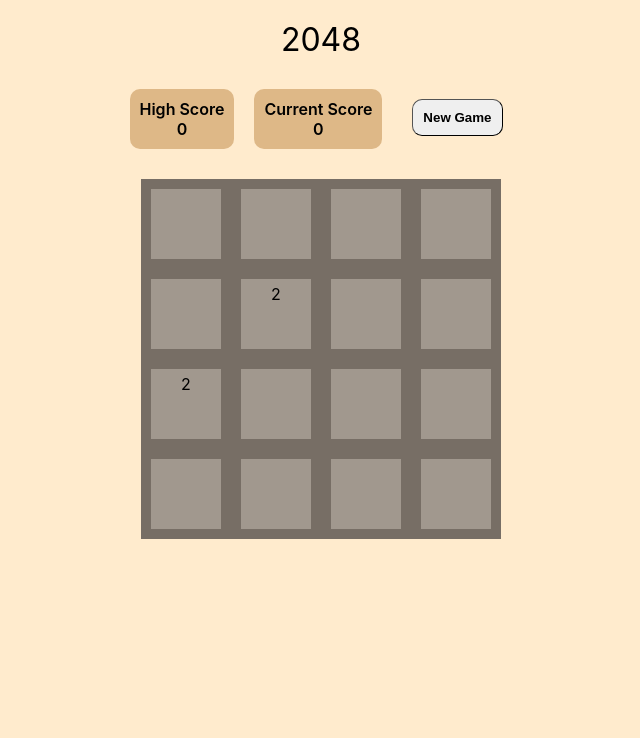
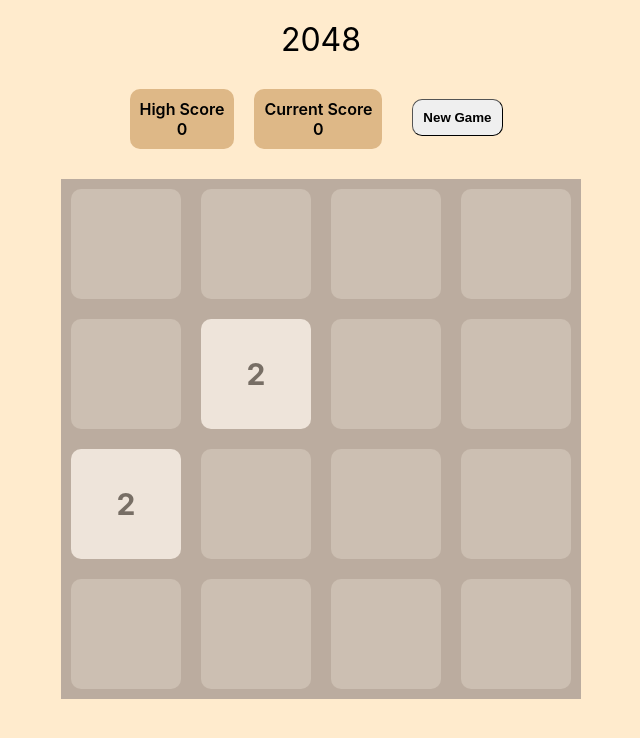
Before and after one commit to shubh299/RipplingAcademy, a React (Create React App) app in the folder Week2/2048-game/: page / in a window 1280 px wide. Shown: the top 738 px of the page, without its empty margins (319-959 px from the left). Built offline with nearby package versions, Linux system fonts and the light colour scheme.

Commit message:
Added CSS for tiles based on number

```diff
--- a/Week2/2048-game/src/App.css
+++ b/Week2/2048-game/src/App.css
@@ -41,13 +41,74 @@
   display: grid;
   width: fit-content;
   grid-template-columns: 1fr 1fr 1fr 1fr;
-  background-color: #776e65;
+  background-color: #bbac9f;
 }
 
 .cell{
-  height:60px;
-  width:60px;
+  height:100px;
+  width:100px;
   padding: 5px;
+  display: flex;
+  justify-content: center;
+  align-items: center;
+  border-radius: 10px;
   margin:10px;
-  background-color: rgba(238, 228, 218, 0.35);
+  font-size: 30px;
+  font-weight: 700;
+  background-color: #ccbfb2;
 }
+
+.cell2{
+  background-color: #eee4da;
+  color: #776e65;
+}
+
+.cell4{
+  background-color: #ede0c8;
+  color: #776e65;
+}
+
+.cell8{
+  background-color: #f1b178;
+  color: #f8f6f1;
+}
+
+.cell16{
+  background-color: #f59562;
+  color: #f8f6f1;
+}
+
+.cell32{
+  background-color: #f57c5f;
+  color: #f8f6f1;
+}
+
+.cell64{
+  background-color: #f55e3a;
+  color: #f8f6f1;
+}
+
+.cell128{
+  background-color: #edcf72;
+  color: #f8f6f1;
+}
+
+.cell256{
+  background-color: #edcc61;
+  color: #f8f6f1;
+}
+
+.cell512{
+  background-color: #edc850;
+  color: #f8f6f1;
+}
+
+.cell1024{
+  background-color: #edc53f;
+  color: #f8f6f1;
+}
+
+.cell2048{
+  background-color: #edc22e;
+  color: #f8f6f1;
+}
--- a/Week2/2048-game/src/App.js
+++ b/Week2/2048-game/src/App.js
@@ -55,21 +55,40 @@ class ScoreField extends React.Component{
 class Cell extends React.Component{
   constructor(props){
     super(props);
-    this.state = {value: this.props.value ? this.props.value : ' '}
+    this.state = {value: this.props.value ? this.props.value : ''}
+    this.className = "cell";
   }
 
   static getDerivedStateFromProps(props, state) {
     return {
-      value: props.value
+      value: props.value ? props.value : ''
     };
   }
 
   render(){
+    switch(this.state.value){
+      case '': this.className = "cell"; break;
+      case 2: this.className = "cell cell2"; break;
+      case 4: this.className = "cell cell4"; break;
+      case 8: this.className = "cell cell8"; break;
+      case 16: this.className = "cell cell16"; break;
+      case 32: this.className = "cell cell32"; break;
+      case 64: this.className = "cell cell64"; break;
+      case 128: this.className = "cell cell128"; break;
+      case 256: this.className = "cell cell256"; break;
+      case 512: this.className = "cell cell512"; break;
+      case 1024: this.className = "cell cell1024"; break;
+      case 2048: this.className = "cell cell2048"; break;
+      default: this.className = "cell cell2048";
+    }
     return(
-      <div className="cell">{this.state.value}</div>
+      <div className={this.className}>{this.state.value}</div>
     );
   }
 }
+
+
+function gameWon(){} //TODO
 
 function gameOver(){} //TODO
 
@@ -90,14 +109,7 @@ class Grid2048 extends React.Component{
       let defined_value = undefined;
       let start = start_index_fn(i);
 
-      // let local_row = [];
-
-      // for(let j = 0; j < 4; j++){
-      //   local_row.push(this.state.grid[next_index_fn(start,j)]);
-      // }
-
       for(let j = 0; j < 4; j++){
-        // console.log(start-4*j,this.state.grid[start - 4*j]);
         if(!defined_value_found){
           if(this.state.grid[next_index_fn(start,j)]){
             defined_value_found = true;
@@ -120,7 +132,6 @@ class Grid2048 extends React.Component{
           }
         }
       }
-
       if(move_possible){
         break;
       }
@@ -143,9 +154,7 @@ class Grid2048 extends React.Component{
     //checking right move
     let rightmove_possible = this.traversalForCheckMove((i) => 4*i,(a,b) => a+b);
 
-    // console.log("moves_possible",this.state.moves_possible);
-    this.setState({moves_possible: [upmove_possible,downmove_possible,leftmove_possible,rightmove_possible]},
-      function(){console.log(this.state.moves_possible)});
+    this.setState({moves_possible: [upmove_possible,downmove_possible,leftmove_possible,rightmove_possible]});
   }
 
   updateGridOnKeyPress(next_cell_fn){
@@ -189,156 +198,48 @@ class Grid2048 extends React.Component{
         updated_grid[next_cell_fn(j,i)] = local_grid[i][j];
       }
     }
+    //new number addition here
+    let empty_cell_count = (updated_grid.filter(cell => cell === undefined)).length;
+    let random_position = random(1,0,empty_cell_count-1);
+
+    for(let i = 0; i < updated_grid.length; i++){
+      if(!updated_grid[i]){
+        if(!(random_position--)){
+          updated_grid[i] = 2;
+          break;
+        }
+      }
+    }
+
     this.setState({grid: updated_grid},function(){
       this.checkMovesPossible();
-      //call parent function here and pass change in score.
       this.scoreUpdater(change_in_score)
       if(!this.state.moves_possible.includes(true)){
         gameOver();
-      }
-      else{
-        //new number addition here
-
       }
     });
   }
 
   handleKeyPress = (event) => {
-    // console.log(event);
     if(event.key === "ArrowUp"){
-      // console.log("Arrow UP pressed");
       if(this.state.moves_possible[0]){
 
         this.updateGridOnKeyPress((a,b)=>4*a+b);
-
-        //copying the column data to row representation for easy handling
-        // let local_grid = new Array(4);
-        // for(let i = 0; i < 4; i++){
-        //   local_grid[i] = new Array(4);
-        // }
-
-        // for(let i = 0; i < 4; i++){
-        //   //copying to local grid
-        //   for(let j = 0; j < 4; j++){
-        //     local_grid[i][j] = this.state.grid[4*j + i];
-        //   }
-        //   //removed lines from here and moved to handleMoves function
-        // }
-        // console.log("copying to local grid");
-        // local_grid = this.handleMoves(local_grid);
-
-        // //updating the state
-        // let updated_grid = new Array(16);
-        // for(let i = 0; i < 4; i++){
-        //   for(let j = 0; j < 4; j++){
-        //     updated_grid[4*j + i] = local_grid[i][j];
-        //   }
-        // }
-        // console.log("local_grid",local_grid);
-        // console.log("updated_grid",updated_grid);
-        // this.setState({grid: updated_grid},function(){
-        //   this.checkMextMove();
-        // });
       }
     }
     if(event.key === "ArrowDown"){
-      // console.log("Arrow Down pressed");
       if(this.state.moves_possible[1]){
         this.updateGridOnKeyPress((a,b)=>4*(3-a)+b);
-        //copying the column data to row representation for easy handling
-        // let local_grid = new Array(4);
-        // for(let i = 0; i < 4; i++){
-        //   local_grid[i] = new Array(4);
-        // }
-
-        // for(let i = 0; i < 4; i++){
-        //   //copying to local grid
-        //   for(let j = 0; j < 4; j++){
-        //     local_grid[i][j] = this.state.grid[4*(3-j) + i];
-        //   }
-        // }
-        // console.log(local_grid);
-        // console.log("copying to local grid");
-        // local_grid = this.handleMoves(local_grid);
-
-        // //updating the state
-        // let updated_grid = new Array(16);
-        // for(let i = 0; i < 4; i++){
-        //   for(let j = 0; j < 4; j++){
-        //     updated_grid[4*(3-j) + i] = local_grid[i][j];
-        //   }
-        // }
-        // console.log("local_grid",local_grid);
-        // console.log("updated_grid",updated_grid);
-        // this.setState({grid: updated_grid},function(){
-        //   this.checkMextMove();
-        // });
       }
     }
     if(event.key === "ArrowLeft"){
-      // console.log("Arrow Left pressed");
       if(this.state.moves_possible[2]){
         this.updateGridOnKeyPress((a,b)=>4*b+a);
-        // let local_grid = new Array(4);
-        // for(let i = 0; i < 4; i++){
-        //   local_grid[i] = new Array(4);
-        // }
-
-        // for(let i = 0; i < 4; i++){
-        //   //copying to local grid
-        //   for(let j = 0; j < 4; j++){
-        //     local_grid[i][j] = this.state.grid[4*i + j];
-        //   }
-        // }
-        // console.log("copying to local grid");
-        // local_grid = this.handleMoves(local_grid);
-
-        // //updating the state
-        // let updated_grid = new Array(16);
-        // for(let i = 0; i < 4; i++){
-        //   for(let j = 0; j < 4; j++){
-        //     updated_grid[4*i + j] = local_grid[i][j];
-        //   }
-        // }
-        // console.log("local_grid",local_grid);
-        // console.log("updated_grid",updated_grid);
-        // this.setState({grid: updated_grid},function(){
-        //   this.checkMextMove();
-        // });
       }
     }
     if(event.key === "ArrowRight"){
-      // console.log("Arrow Right pressed");
       if(this.state.moves_possible[3]){
         this.updateGridOnKeyPress((a,b)=>4*(b+1)-(a+1));
-        //copying the column data to row representation for easy handling
-        // let local_grid = new Array(4);
-        // for(let i = 0; i < 4; i++){
-        //   local_grid[i] = new Array(4);
-        // }
-
-        // for(let i = 0; i < 4; i++){
-        //   //copying to local grid
-        //   for(let j = 0; j < 4; j++){
-        //     local_grid[i][j] = this.state.grid[ 4*(i+1) - (j+1)];
-        //   }
-        // }
-        // console.log(local_grid);
-        // console.log("copying to local grid");
-        // local_grid = this.handleMoves(local_grid);
-
-        // //updating the state
-        // let updated_grid = new Array(16);
-        // for(let i = 0; i < 4; i++){
-        //   for(let j = 0; j < 4; j++){
-        //     updated_grid[4*(i+1) - (j+1)] = local_grid[i][j];
-        //   }
-        // }
-        // console.log("local_grid",local_grid);
-        // console.log("updated_grid",updated_grid);
-        // this.setState({grid: updated_grid},function(){
-        //   this.checkMextMove();
-        // });
       }
     }
   }
@@ -356,7 +257,6 @@ class Grid2048 extends React.Component{
       this.checkMovesPossible();
       document.addEventListener("keydown", this.handleKeyPress);
     });
-    // this.checkMovesPossible();
   }
 
   componentWillUnmount(){
@@ -383,16 +283,13 @@ class App extends React.Component {
     this.updateScore = this.updateScore.bind(this)
   }
 
-  // TO DO
+  // TODO
   new_game = () => {
     console.log("new game");
-    // this.render();
-    // this.setState({score:2});
+
   }
 
-  // TO DO
   updateScore(change_in_score){
-    // console.log("change in score",change_in_score)
     this.setState((prevState,props) => ({
       score: prevState.score + change_in_score
     }));
```
